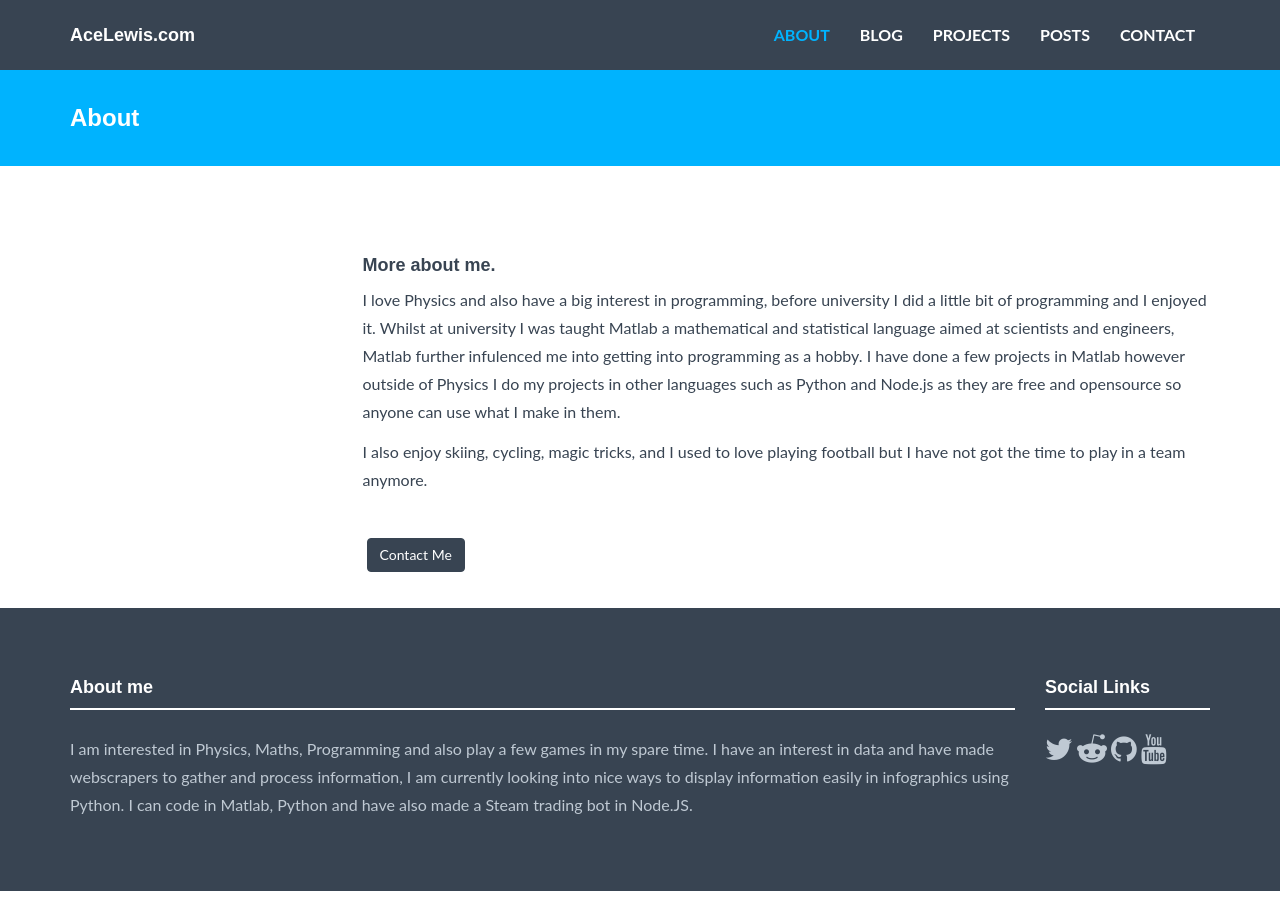
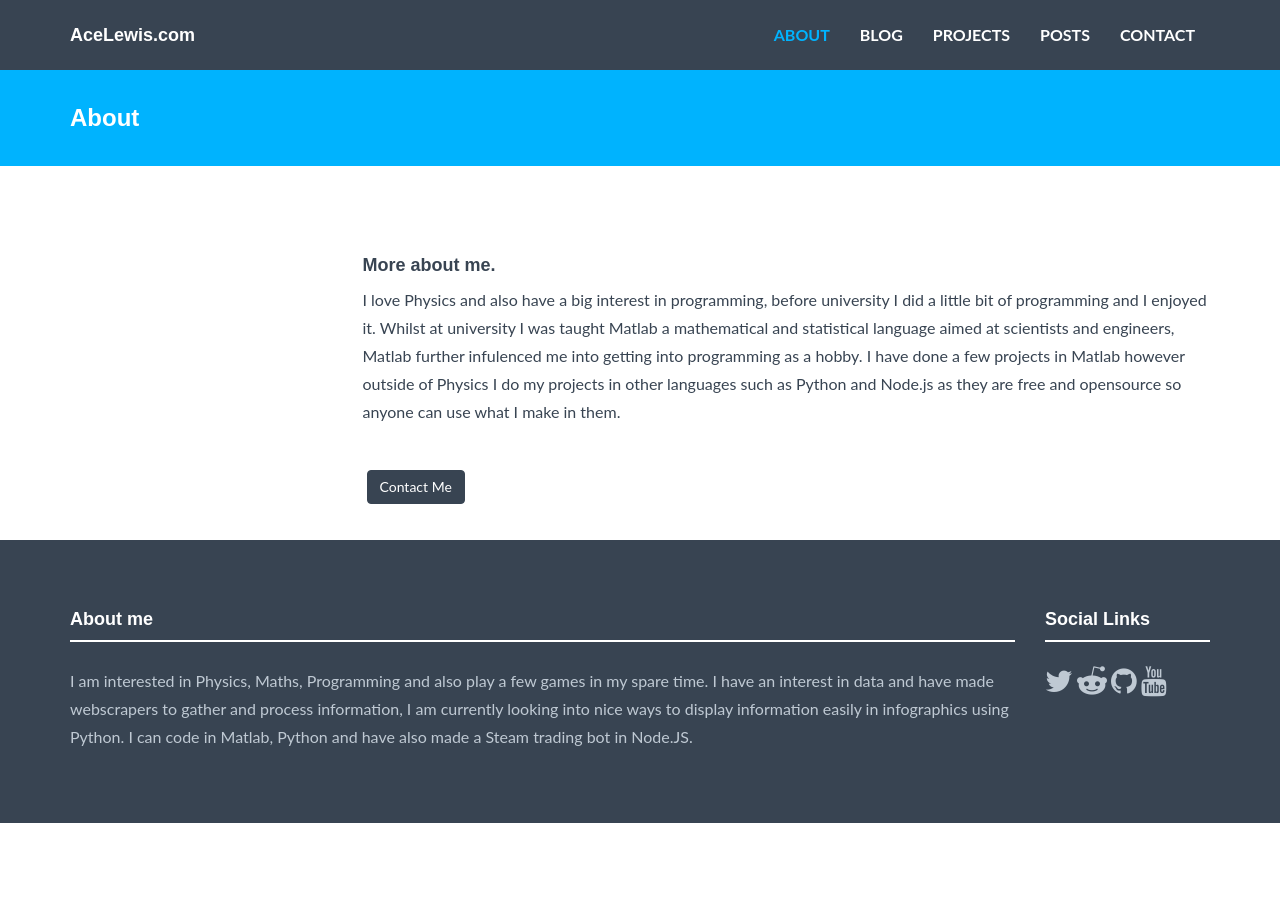
Before and after one commit to AceLewis/AceLewis.github.io, a Jekyll site: the page built from about.html, in a window 1280 px wide. Built offline with Jekyll 4.4.1, drawn with Linux system fonts in a browser that asks for light colours; nearby versions of some CDN libraries.

Commit message:
Update _config.yml

```diff
--- a/_config.yml
+++ b/_config.yml
@@ -85,9 +85,6 @@ further infulenced me into getting into programming as a hobby.
 I have done a few projects in Matlab however outside of Physics I do my projects
 in other languages such as Python and Node.js as they are free and opensource
 so anyone can use what I make in them.
-</p><p>
-I also enjoy skiing, cycling, magic tricks, and I used to love playing football but I have not
-got the time to play in a team anymore.
 </p>"
 
 # Testimonial content. Shown on Home and About page.
```
